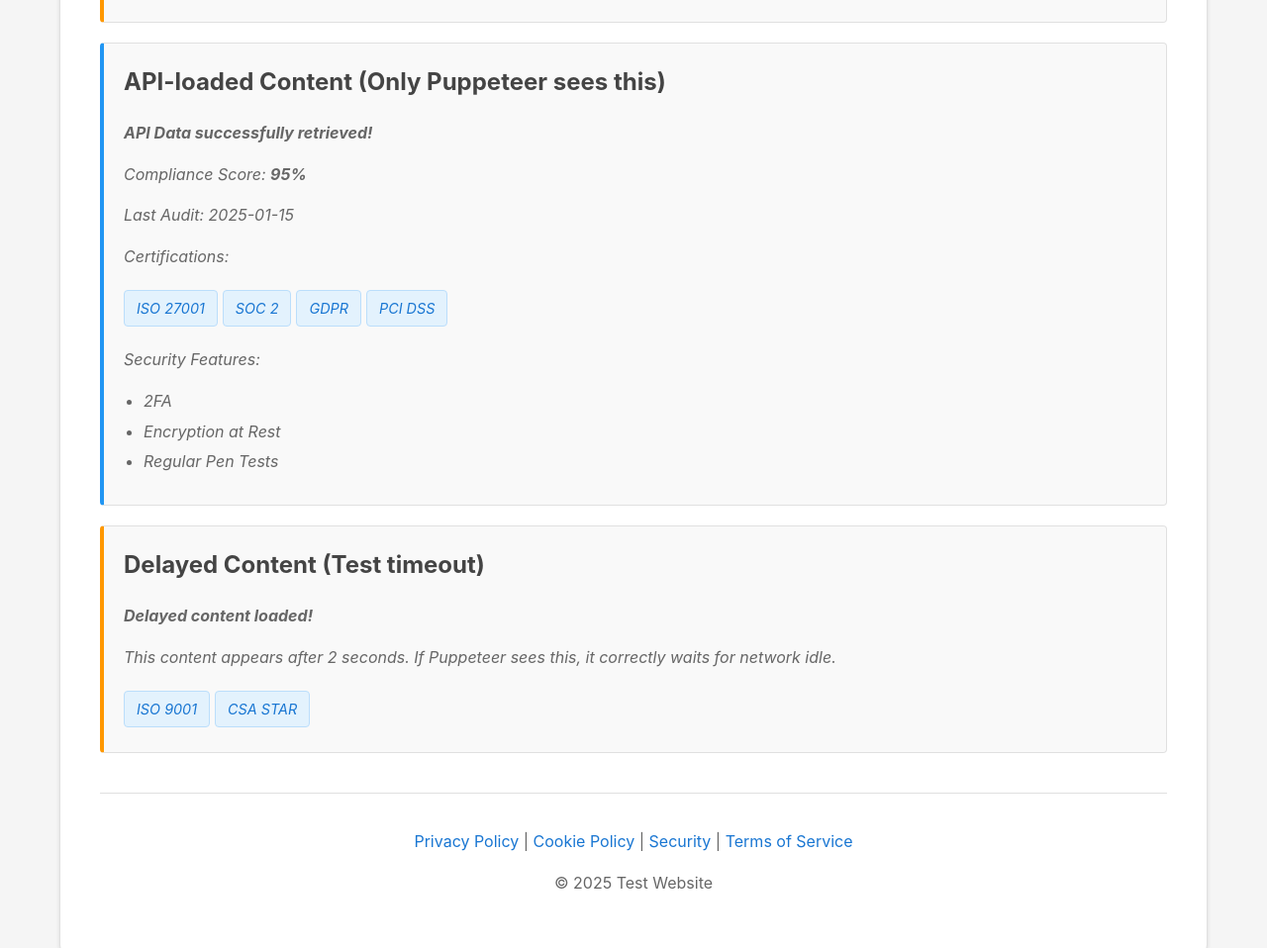
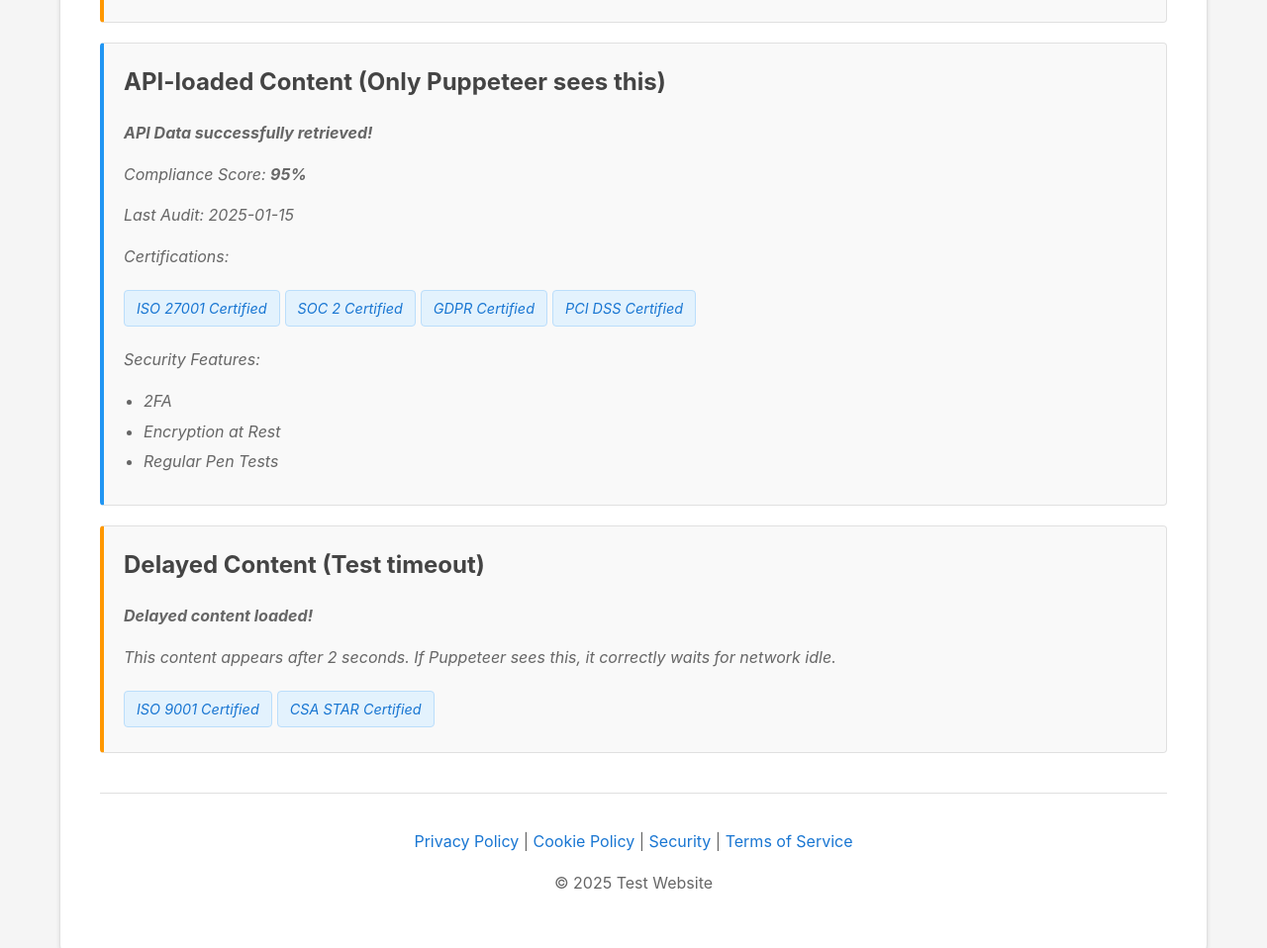
Before and after one commit to Thimovw/puppeteertest, a plain HTML site: page index.html in a window 1280 px wide. Shown: the part 644-1602 px from the top of the page at 99% size. Drawn offline with Linux system fonts and the light colour scheme.

Commit message:
realisticer certifications?

```diff
--- a/index.html
+++ b/index.html
@@ -170,7 +170,7 @@
                         <p>Compliance Score: <strong>${apiData.score}%</strong></p>
                         <p>Last Audit: ${apiData.lastAudit}</p>
                         <p>Certifications:</p>
-                        ${apiData.certificates.map(cert => `<div class="badge">${cert}</div>`).join('')}
+                        ${apiData.certificates.map(cert => `<div class="badge">${cert} Certified</div>`).join('')}
                         <p>Security Features:</p>
                         <ul>
                             ${apiData.securityFeatures.map(feature => `<li>${feature}</li>`).join('')}
@@ -199,7 +199,7 @@
                     document.getElementById('delayed-content').innerHTML = `
                         <p><strong>Delayed content loaded!</strong></p>
                         <p>This content appears after 2 seconds. If Puppeteer sees this, it correctly waits for network idle.</p>
-                        ${certificates.map(cert => `<div class="badge">${cert}</div>`).join('')}
+                        ${certificates.map(cert => `<div class="badge">${cert} Certified</div>`).join('')}
                     `;
                 })
                 .catch(err => {
```
